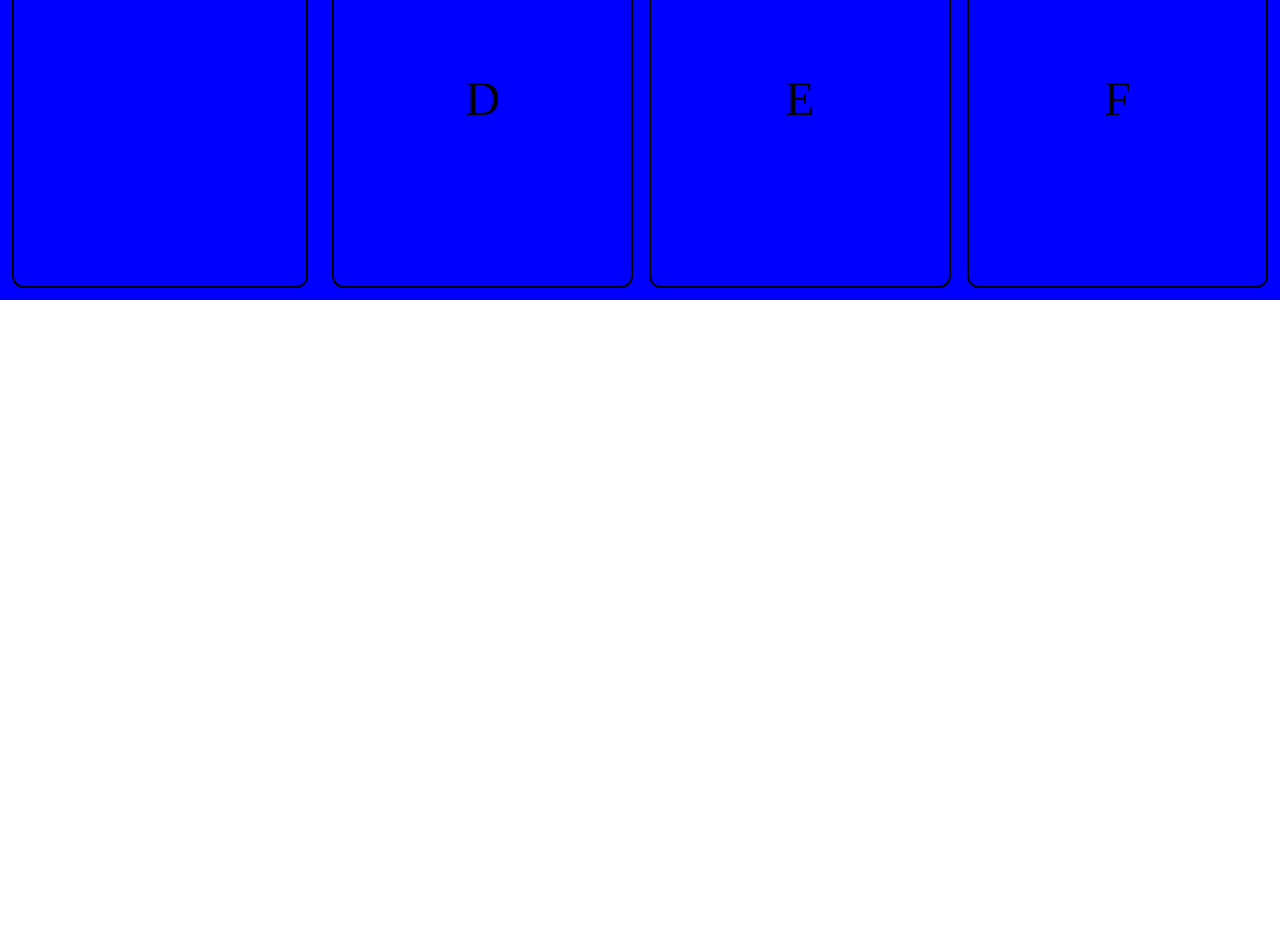
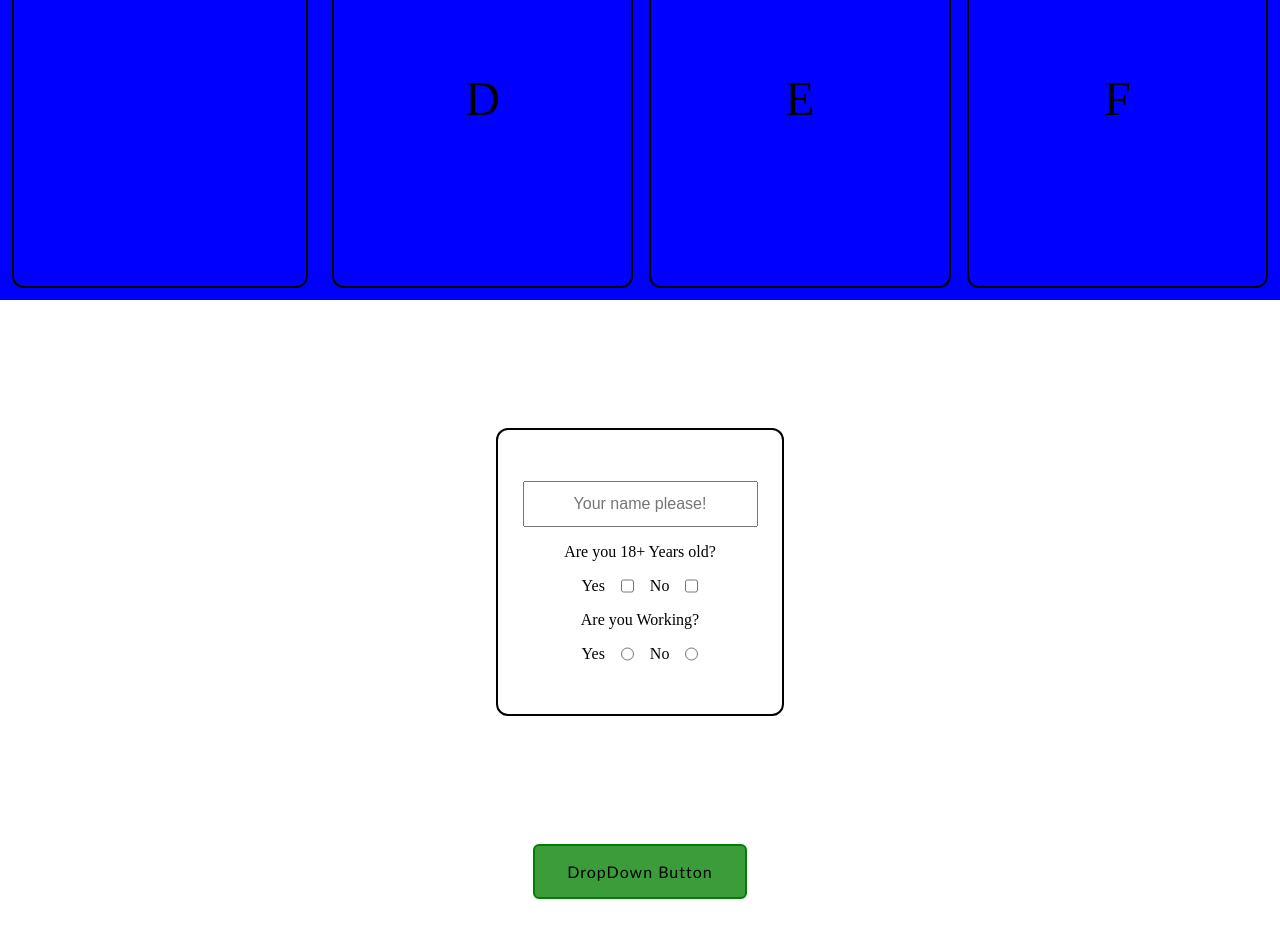
Before and after one commit to ragul0606/Assignment-July-1, a plain HTML site: page index.html in a window 1280 px wide. Shown: the part 1593-2530 px from the top of the page. Before the commit the page ends 1893 px from the top, so only its background shows below. Drawn offline with Linux system fonts and the light colour scheme.

Commit message:
Dropdown

```diff
--- a/index.html
+++ b/index.html
@@ -56,8 +56,32 @@
       </div>
     </section>
     <!-- Build a form with custom-styled radio buttons and checkboxes using HTML and CSS. -->
-
+    <section class="form-1">
+      <input type="text" class="input-text" placeholder="Your name please!" />
+      <p>Are you 18+ Years old?</p>
+      <div class="age">
+        <p class="age-box">Yes</p>
+        <input type="checkbox" name="tick" id="check" class="checkbox-1" />
+        <p class="age-box">No</p>
+        <input type="checkbox" name="tick" id="check" class="checkbox-1" />
+      </div>
+      <p>Are you Working?</p>
+      <div class="age">
+        <p class="age-box">Yes</p>
+        <input type="radio" name="tick" id="check" class="checkbox-1" />
+        <p class="age-box">No</p>
+        <input type="radio" name="tick" id="check" class="checkbox-1" />
+      </div>
+    </section>
     <!-- Create a CSS dropdown menu with multiple levels of submenus. -->
+    <section class="dropdown-section">
+      <button class="btn">DropDown Button</button>
+      <div class="dropdown-content">
+        <a href="#" class="dropdown-content-e">Message 1</a>
+        <a href="#" class="dropdown-content-e">Message 2</a>
+        <a href="#" class="dropdown-content-e">Message 3</a>
+      </div>
+    </section>
     <!-- Design a login form with input fields that have custom styles and display an error message when invalid data is entered. -->
     <!-- Design a pricing table using HTML and CSS, with different packages displayed in a grid layout. -->
   </body>
--- a/style.css
+++ b/style.css
@@ -172,6 +172,75 @@ a {
   border-radius: 12px;
 }
 
+.form-1 {
+  height: 18rem;
+  width: 18rem;
+  border: 2px solid black;
+  border-radius: 12px;
+  margin: 8rem 0;
+}
+
+.input-text {
+  padding: 0.75rem;
+  font-size: 1rem;
+  text-align: center;
+}
+
+.form-1 {
+  display: flex;
+  flex-direction: column;
+  align-items: center;
+  justify-content: center;
+  gap: 1rem;
+}
+
+.age {
+  display: flex;
+  flex-direction: row;
+  gap: 1rem;
+}
+
+.dropdown-section {
+  position: relative;
+  display: inline-block;
+  margin-bottom: 8rem;
+}
+
+.btn {
+  padding: 1rem 2rem;
+  border-radius: 6px;
+  border: 2px solid green;
+  background-color: rgba(0, 128, 0, 0.774);
+  cursor: pointer;
+  font-size: 1rem;
+  letter-spacing: 1px;
+  font-family: "Gill Sans", "Gill Sans MT", Calibri, "Trebuchet MS", sans-serif;
+}
+
+.dropdown-content {
+  display: none;
+  position: absolute;
+  width: 12.85rem;
+  text-align: center;
+}
+
+.dropdown-content-e {
+  text-decoration: none;
+  color: #000;
+  padding: 0.5rem;
+  font-size: 1.25rem;
+  display: block;
+  background-color: rgba(0, 209, 0, 0.404);
+}
+
+.dropdown-content-e:hover {
+  background-color: rgba(0, 209, 0, 0.719);
+}
+
+.dropdown-section:hover .dropdown-content {
+  display: block;
+}
+
 @media only screen and (max-width: 600px) {
   .image-section {
     display: flex;
```
